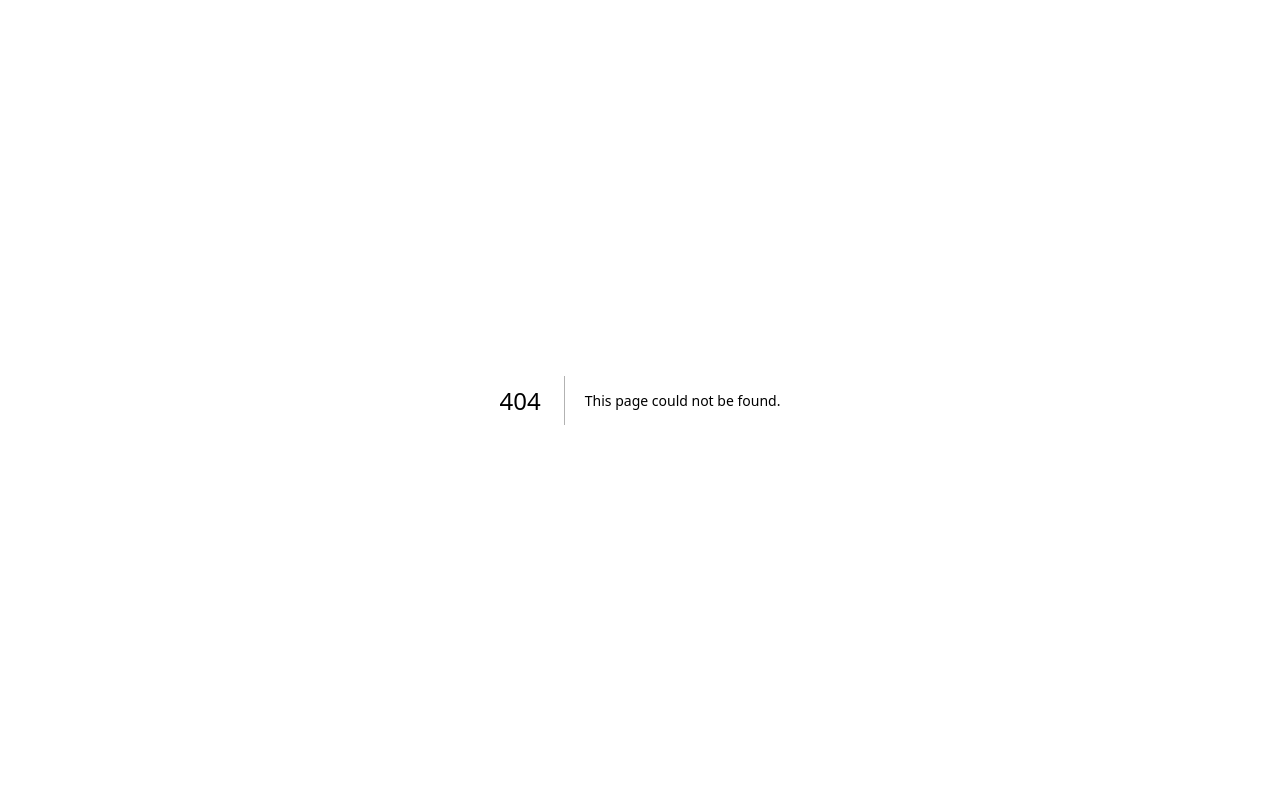
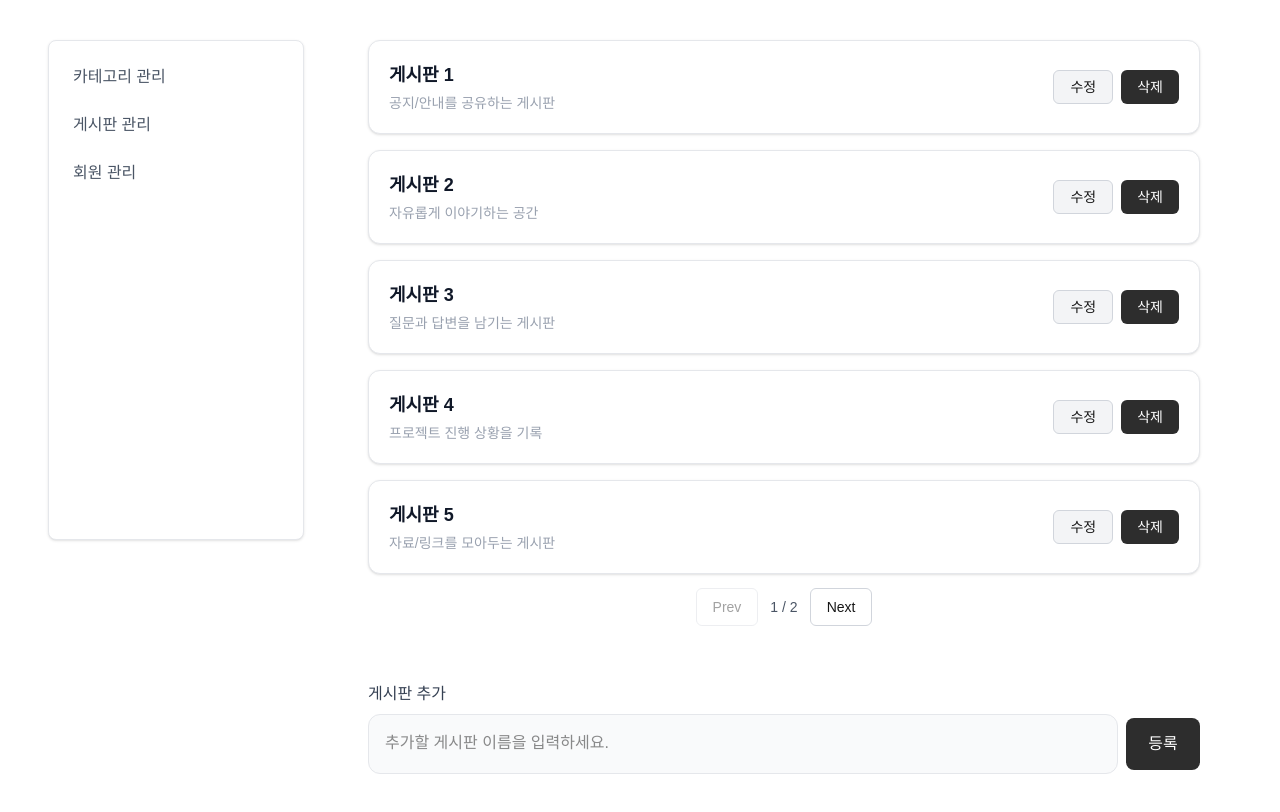
Before and after one commit to prgrms-be-devcourse/NBE9-11-2-Team01, a Next.js app in the folder frontend/: page /admin/boards in a window 1280 px wide. Before the commit this address had no page. Shown: the top 812 px of the page. Built offline with nearby package versions, Linux system fonts and the light colour scheme.

Commit message:
feat:관리자 게시판 관리 UI 1차

```diff
--- /dev/null
+++ b/frontend/src/app/admin/boards/page.tsx
@@ -0,0 +1,190 @@
+// app/admin/boards/page.tsx
+'use client';
+
+import { useState } from 'react';
+
+interface Board {
+  id: number;
+  title: string;
+  description: string;
+}
+
+const ITEMS_PER_PAGE = 5;
+
+export default function BoardManagementPage() {
+  // 예시 데이터 (실제로는 API에서 fetch해오게 됩니다)
+  const [boards, setBoards] = useState<Board[]>([
+    { id: 1, title: '게시판 1', description: '공지/안내를 공유하는 게시판' },
+    { id: 2, title: '게시판 2', description: '자유롭게 이야기하는 공간' },
+    { id: 3, title: '게시판 3', description: '질문과 답변을 남기는 게시판' },
+    { id: 4, title: '게시판 4', description: '프로젝트 진행 상황을 기록' },
+    { id: 5, title: '게시판 5', description: '자료/링크를 모아두는 게시판' },
+    { id: 6, title: '게시판 6', description: '이벤트/모임 소식을 공유' },
+    { id: 7, title: '게시판 7', description: '버그/이슈를 제보하는 공간' },
+    { id: 8, title: '게시판 8', description: '회고/피드백을 남기는 게시판' },
+  ]);
+  const [currentPage, setCurrentPage] = useState(1);
+  const [editingBoardId, setEditingBoardId] = useState<number | null>(null);
+  const [editingTitle, setEditingTitle] = useState('');
+
+  const [newBoard, setNewBoard] = useState('');
+
+  const totalPages = Math.max(1, Math.ceil(boards.length / ITEMS_PER_PAGE));
+  const startIndex = (currentPage - 1) * ITEMS_PER_PAGE;
+  const visibleBoards = boards.slice(startIndex, startIndex + ITEMS_PER_PAGE);
+
+  const startEdit = (board: Board) => {
+    setEditingBoardId(board.id);
+    setEditingTitle(board.title);
+  };
+
+  const cancelEdit = () => {
+    setEditingBoardId(null);
+    setEditingTitle('');
+  };
+
+  // 수정 핸들러 (인라인 편집 저장)
+  const handleEdit = async (id: number) => {
+    const newTitle = editingTitle.trim();
+    if (!newTitle) return;
+
+    try {
+      // const res = await fetch(`/api/boards/${id}/update`, { method: 'POST', body: JSON.stringify({ title: newTitle }) });
+      console.log(`Board ID ${id} 수정 요청: ${newTitle}`);
+      setBoards((prevBoards) =>
+        prevBoards.map((b) => (b.id === id ? { ...b, title: newTitle } : b)),
+      );
+      cancelEdit();
+    } catch (error) {
+      alert('수정 실패');
+    }
+  };
+
+  // 삭제 핸들러
+  const handleDelete = async (id: number) => {
+    if (!confirm('정말 삭제하시겠습니까?')) return;
+
+    try {
+      // const res = await fetch(`/api/boards/${id}/delete`, { method: 'POST' });
+      console.log(`Board ID ${id} 삭제 요청`);
+      setBoards((prevBoards) => {
+        const nextBoards = prevBoards.filter((b) => b.id !== id);
+        const nextTotalPages = Math.max(1, Math.ceil(nextBoards.length / ITEMS_PER_PAGE));
+        setCurrentPage((prevPage) => Math.min(prevPage, nextTotalPages));
+        return nextBoards;
+      });
+    } catch (error) {
+      alert('삭제 실패');
+    }
+  };
+
+  // 등록 핸들러
+  const handleRegister = () => {
+    console.log('새 게시판 등록:', newBoard);
+    setNewBoard('');
+  };
+
+  return (
+    <main>
+    <div className="max-w-5xl mx-auto p-10 flex gap-10 bg-white min-h-screen flex-col pt-0">
+        {/* 게시판 리스트 */}
+        <div className="mb-2 h-[500px] space-y-4">
+          {visibleBoards.map((board) => (
+            <div
+              key={board.id}
+              className="flex items-center justify-between p-5 bg-white border border-gray-200 rounded-xl shadow-sm hover:shadow-md transition-shadow"
+            >
+              <div className="min-w-0">
+                {editingBoardId === board.id ? (
+                  <input
+                    value={editingTitle}
+                    onChange={(e) => setEditingTitle(e.target.value)}
+                    className="w-full max-w-md rounded-md border border-gray-300 px-3 py-2 text-sm font-semibold outline-none focus:ring-2 focus:ring-gray-300"
+                  />
+                ) : (
+                  <div className="min-w-0">
+                    <p className="truncate text-lg font-semibold text-gray-900">{board.title}</p>
+                    <p className="mt-1 truncate text-sm text-gray-400">{board.description}</p>
+                  </div>
+                )}
+              </div>
+              <div className="flex gap-2">
+                {editingBoardId === board.id ? (
+                  <>
+                    <button
+                      onClick={() => handleEdit(board.id)}
+                      disabled={!editingTitle.trim()}
+                      className="px-4 py-1.5 bg-gray-100 border border-gray-300 rounded-md text-sm hover:bg-gray-200 disabled:cursor-not-allowed disabled:opacity-40"
+                    >
+                      저장
+                    </button>
+                    <button
+                      onClick={cancelEdit}
+                      className="px-4 py-1.5 bg-white border border-gray-300 rounded-md text-sm hover:bg-gray-50"
+                    >
+                      취소
+                    </button>
+                  </>
+                ) : (
+                  <button
+                    onClick={() => startEdit(board)}
+                    className="px-4 py-1.5 bg-gray-100 border border-gray-300 rounded-md text-sm hover:bg-gray-200"
+                  >
+                    수정
+                  </button>
+                )}
+                <button
+                  onClick={() => handleDelete(board.id)}
+                  className="px-4 py-1.5 bg-[#2D2D2D] text-white rounded-md text-sm hover:bg-black"
+                >
+                  삭제
+                </button>
+              </div>
+            </div>
+          ))}
+        </div>
+        <div className="mb-4 flex items-center justify-center gap-3">
+          <button
+            onClick={() => setCurrentPage((prev) => Math.max(1, prev - 1))}
+            disabled={currentPage === 1}
+            className="rounded-md border border-gray-300 px-4 py-2 text-sm disabled:cursor-not-allowed disabled:opacity-40"
+          >
+            Prev
+          </button>
+          <span className="text-sm text-gray-600">
+            {currentPage} / {totalPages}
+          </span>
+          <button
+            onClick={() => setCurrentPage((prev) => Math.min(totalPages, prev + 1))}
+            disabled={currentPage === totalPages}
+            className="rounded-md border border-gray-300 px-4 py-2 text-sm disabled:cursor-not-allowed disabled:opacity-40"
+          >
+            Next
+          </button>
+        </div>
+
+        {/* 카테고리 추가 섹션 */}
+        <div className="">
+          <h2 className="text-md font-medium text-gray-700 mb-2">게시판 추가</h2>
+          <div className='flex flex-row gap-2 w-full '>
+            <textarea
+              value={newBoard}
+              onChange={(e) => setNewBoard(e.target.value)}
+              placeholder="추가할 게시판 이름을 입력하세요."
+              className="w-full h-15 p-4 border border-gray-200 rounded-xl bg-gray-50 focus:outline-none focus:ring-1 focus:ring-gray-300 resize-none"
+            />
+              <button
+                onClick={handleRegister}
+                className="w-20 px-3 py-2.5 bg-[#2D2D2D] text-white rounded-lg hover:bg-black transition-colors h-13 mt-1"
+                name='등록'
+                type='submit'
+              >
+              등록
+              </button>
+          </div>
+
+        </div>
+    </div>
+    </main>
+  );
+}
--- /dev/null
+++ b/frontend/src/app/admin/layout.tsx
@@ -0,0 +1,16 @@
+import Sidebar from "./page";
+
+export default function AdminLayout({
+  children,
+}: {
+  children: React.ReactNode;
+}) {
+  return (
+    <div className="flex min-h-screen bg-white w-[1280px] justify-center mx-auto">
+      <div className="sticky top-0 self-start shrink-0 pl-12 pr-6 py-10">
+        <Sidebar />
+      </div>
+      <main className="min-w-0 flex-1 py-10 pr-10">{children}</main>
+    </div>
+  );
+}
--- /dev/null
+++ b/frontend/src/app/admin/page.tsx
@@ -0,0 +1,26 @@
+// components/Sidebar.tsx
+import Link from 'next/link';
+
+export default function Sidebar() {
+  const menus = [
+    { name: '카테고리 관리', href: '/admin/categories' },
+    { name: '게시판 관리', href: '/admin/boards' },
+    { name: '회원 관리', href: '/admin/users' },
+  ];
+
+  return (
+    <aside className="w-64 min-h-[500px] bg-white border border-gray-200 rounded-lg p-6 shadow-sm">
+      <nav className="space-y-6">
+        {menus.map((menu) => (
+          <Link
+            key={menu.name}
+            href={menu.href}
+            className="block text-gray-600 hover:text-black transition-colors"
+          >
+            {menu.name}
+          </Link>
+        ))}
+      </nav>
+    </aside>
+  );
+}
```
